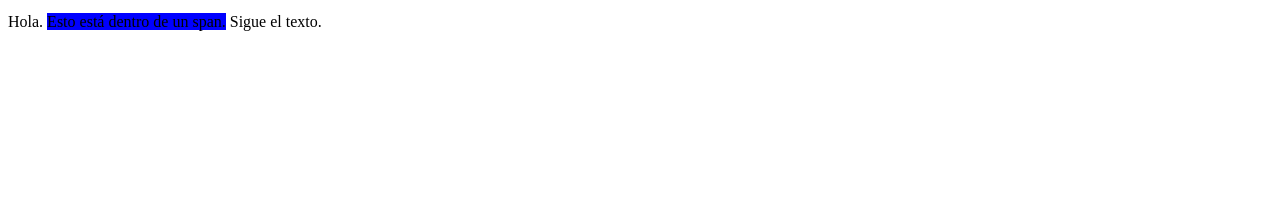
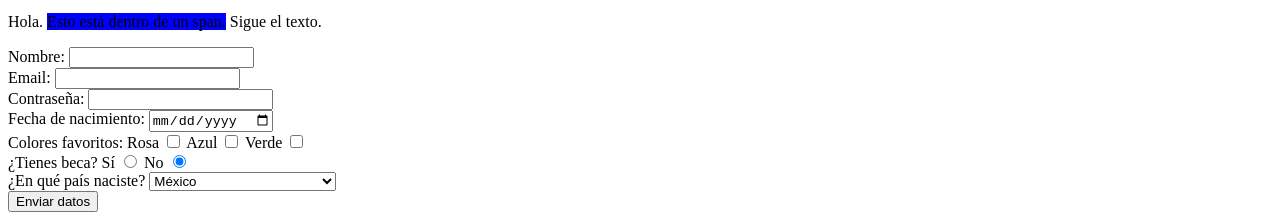
Before and after one commit to CEM-TI3002C-500-2411/material, a plain HTML site: page Ejemplo html/index.html in a window 1280 px wide. Shown: the part 1472-1692 px from the top of the page. Before the commit the page ends 1519 px from the top, so only its background shows below. Drawn offline with Linux system fonts and the light colour scheme.

Commit message:
Ejemplo CSS

```diff
--- a/Ejemplo html/index.html
+++ b/Ejemplo html/index.html
@@ -118,5 +118,52 @@
     <!-- Permite agrupar contenido dentro de una línea sin usar todo el ancho display:inline-->
     <p>Hola. <span style="background-color: blue;">Esto está dentro de un span.</span> Sigue el texto.</p>
 
+    <form action="http://localhost:8000/ruta_backend" method="post">
+        <div>
+            <label for="input nombre">Nombre:</label>
+            <input type="text" name="nombre" id="input nombre">
+        </div>
+        <div>
+            <label for="input correo">Email:</label>
+            <input type="email" name="correo" id="input correo">
+        </div>
+        <div>
+            <label for="input password">Contraseña:</label>
+            <input type="password" name="password" id="input password">
+        </div>
+        <div>
+            <label for="input nacimiento">Fecha de nacimiento:</label>
+            <input type="date" name="nacimiento" id="input nacimiento">
+        </div>
+        <div>
+            Colores favoritos:
+            <label for="check rosa">Rosa</label>
+            <input type="checkbox" name="rosa" id="check rosa">
+            <label for="check azul">Azul</label>
+            <input type="checkbox" name="azul" id="check azul">
+            <label for="check verde">Verde</label>
+            <input type="checkbox" name="verde" id="check verde">
+        </div>
+        <div>
+            ¿Tienes beca?
+            <label for="radio sí">Sí</label>
+            <input type="radio" name="radio beca" id="radio sí">
+            <label for="radio no">No</label>
+            <input type="radio" name="radio beca" id="radio no" checked>
+        </div>
+        <div>
+            <label for="select país">¿En qué país naciste?</label>
+            <select name="país" id="select país">
+                <option value="méxico">México</option>
+                <option value="canadá">Canadá</option>
+                <option value="eua">Estados Unidos de América</option>
+                <option value="españa">España</option>
+            </select>
+        </div>
+        <div>
+            <input type="submit" value="Enviar datos">
+        </div>
+    </form>
+
 </body>
 </html>
```
Also changed, not shown: Ejemplo html/css/main.css (added, +20 -0 lines), Ejemplo html/estilos.html (added, +28 -0 lines), Ejemplo html/tags.txt (deleted).
